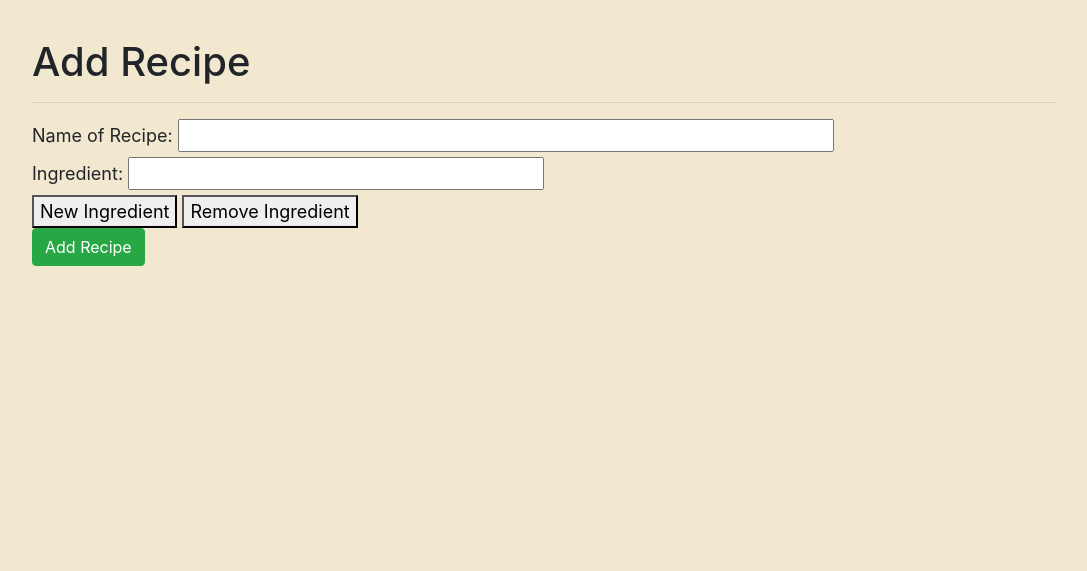
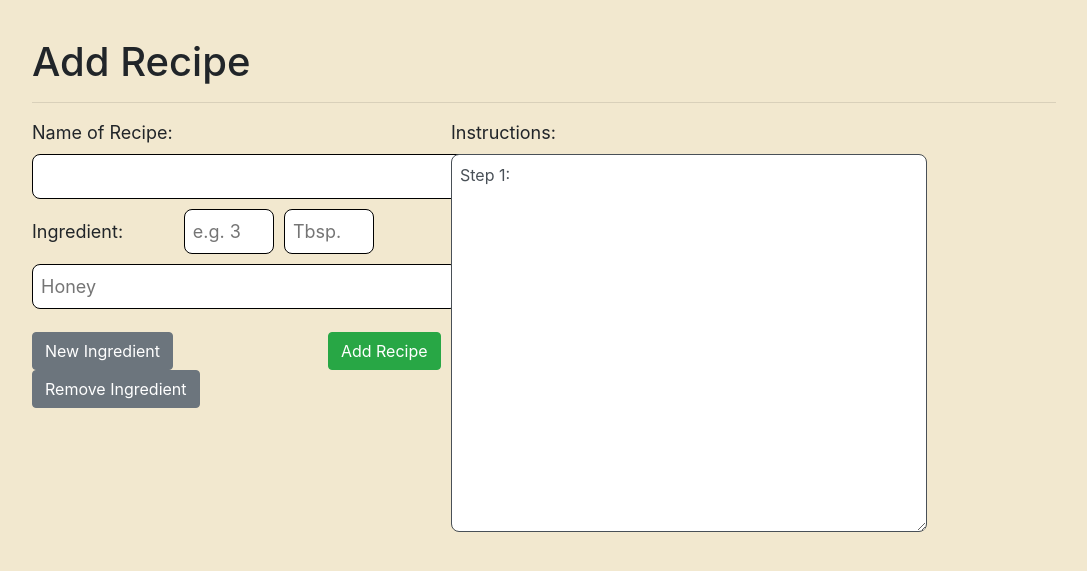
Before and after one commit to jonas-raedler/food4u, a Django app: page /home/add_recipe in a window 1280 px wide. Shown: the part 160-731 px from the top of the page, without its empty margins (96-1183 px from the left). Run offline with Django 4.2, Linux system fonts and the light colour scheme; some libraries are stand-ins or nearby versions.

Commit message:
added models and improved recipe form

```diff
--- a/food4u/recipes/static/_js_functionality.js
+++ b/food4u/recipes/static/_js_functionality.js
@@ -4,9 +4,12 @@ function add() {
     var new_ingredient_no = parseInt($('#total_number').val()) + 1;
     var new_input = "" +
         "<div id=ingr_form_item_" + new_ingredient_no + ">" +
-            "<label for='ingredient_" + new_ingredient_no + "'>Ingredient:&nbsp</label>" +
-            "<input type='text' id='ingredient_" + new_ingredient_no + "' name='ingredient_" + new_ingredient_no + "'>" +
+            "<label for='ingredient_" + new_ingredient_no + "'>Ingredient:&nbsp&nbsp&nbsp&nbsp&nbsp&nbsp&nbsp&nbsp&nbsp&nbsp&nbsp&nbsp</label>" +
+            "<input type='text' name='quantity_" + new_ingredient_no + "' size='2' placeholder='e.g. 3' style='margin-right: 10px;'>" +
+            "<input type='text' name='measurement_" + new_ingredient_no + "' size='2' placeholder='Tbsp.' style='margin-right: 10px;'>" +
+            "<input type='text' name='ingredient_" + new_ingredient_no + "' id='ingredient_" + new_ingredient_no + "' size='30' placeholder='Honey'>" +
         "</div>";
+
 
     $('#ingredient_list').append(new_input);
     $('#total_number').val(new_ingredient_no);
@@ -23,3 +26,8 @@ function remove() {
         $('#total_number').val(last_ingredient_no - 1);
     }
 }
+
+
+function addLineBreak() {
+    var
+}
--- a/food4u/recipes/static/recipes/styles.css
+++ b/food4u/recipes/static/recipes/styles.css
@@ -92,4 +92,47 @@ body a:hover {
 .add_recipe {
     font-size: 18px;
     font-weight: normal;
+    width: 44%;
+    float: left;
 }
+
+.add_recipe input[type=text] {
+    padding: 8px 8px;
+    margin-bottom: 10px;
+    margin-right: 5px;
+    box-sizing: border-box;
+    border-radius: 8px;
+    border: 1px solid;
+
+}
+
+#add_ingredients_section {
+    width: 50%;
+    float: left;
+    margin-top: 3%;
+
+}
+
+#submit_recipe {
+    margin-top: 3%;
+    margin-right: 2.5%;
+    float: right;
+}
+
+.instruction_div {
+    font-size: 18px;
+}
+
+#recipe_instructions {
+    border: 1px solid;
+    width: 50%;
+    float: left;
+    padding: 8px 8px;
+    box-sizing: border-box;
+    border-radius: 8px;
+    border: 1px solid;
+}
+
+.bigblock {
+    width: 93%;
+}
--- a/food4u/recipes/templates/recipes/add_recipe.html
+++ b/food4u/recipes/templates/recipes/add_recipe.html
@@ -5,33 +5,41 @@
 {% block body %}
 <h1>Add Recipe</h1>
 <hr>
-
-    <div class="add_recipe">
-        <form action="{% url 'add_recipe' %}" method="post" onkeydown="return event.key != 'Enter';">
+    <div class="bigblock">
+    <form action="{% url 'add_recipe' %}" method="post">
+        <div class="add_recipe" onkeydown="return event.key != 'Enter';">
             {% csrf_token %}
 
             <!-- Recipe Name -->
-            <label for="recipe_name">Name of Recipe:</label>
+            <label for="recipe_name">Name of Recipe:&nbsp&nbsp</label>
             <input type="text" id="recipe_name" name="recipe_name" size="50">
             <br>
 
             <!-- Ingredient List -->
-            <label for="ingredient_1">Ingredient:</label>
-            <input type="text" id="ingredient_1" name="ingredient_1" size="30">
+            <label for="ingredient_1">Ingredient:&nbsp&nbsp&nbsp&nbsp&nbsp&nbsp&nbsp&nbsp&nbsp&nbsp&nbsp</label>
+            <input type="text" name="quantity_1" size="2" placeholder="e.g. 3">
+            <input type="text" name="measurement_1" size="2" placeholder="Tbsp.">
+            <input type="text" id="ingredient_1" name="ingredient_1" size="30" placeholder="Honey">
 
             <div id="ingredient_list">
                 <!-- To be filled by JavaScript -->
             </div>
 
-            <button type="button" onclick="add()">New Ingredient</button>
-            <button type="button" onclick="remove()">Remove Ingredient</button>
+            <!-- Add/Remove Ingredients Buttons -->
+            <div id="add_ingredients_section">
                 <input type="hidden" value="1" id="total_number">
+                <button class="btn btn-secondary" type="button" onclick="add()">New Ingredient</button>
+                <button class="btn btn-secondary" type="button" onclick="remove()">Remove Ingredient</button>
+            </div>
 
+            <!-- Submit Form -->
+            <button type="submit" id="submit_recipe" class="btn btn-success">Add Recipe</button>
 
-            <br>
+        </div>
 
-            <div class="form-item">
-                <button type="submit" class="btn btn-success" id="form-button-alignment">Add Recipe</button>
+        <div class="instruction_div">
+            <label for="recipe_instructions">Instructions:</label>
+            <textarea id="recipe_instructions" class="form-control" rows="15">Step 1:</textarea>
         </div>
 
     </form>
--- a/food4u/recipes/templates/recipes/layout.html
+++ b/food4u/recipes/templates/recipes/layout.html
@@ -20,23 +20,17 @@
         </div>
 
         <div class="navbar row">
-
-            <a class="navbar-item col" href="">Home</a>
+            <a class="navbar-item col" href="{% url 'index' %}">Home</a>
 
             <a class="navbar-item col" href="{% url 'recipes' %}">Recipes</a>
 
             <a class="navbar-item col" href="{% url 'ingredients' %}">Ingredients</a>
-
         </div>
 
 
     <div class="body">
-        {% block body%}
+        {% block body%}{% endblock %}
+    </div>
 
-
-
-
-        {% endblock %}
-    </div>
 </body>
 </html>
--- a/food4u/recipes/views.py
+++ b/food4u/recipes/views.py
@@ -1,7 +1,6 @@
 from django.shortcuts import render, redirect
 from django.http import HttpResponse
 
-from .forms import RecipeForm, MyForm
 
 # Create your views here.
 def index(request):
@@ -19,9 +18,17 @@ def recipe(request):
 
 
 
+
 def add_recipe(request):
 
-    #if request.method == "POST":
+    if request.method == "POST":
+        # print(list(request.POST.items()))
+        # [('csrfmiddlewaretoken', 'QjJpZuIwFhsECwYptXPnUxtNhodXl46cc52b6XHFFi6vBbI1wZjGUlFijkgvc5D5'),
+        #  ('recipe_name', ''), ('quantity_1', ''), ('measurement_1', ''), ('ingredient_1', ''), ('quantity_2', ''),
+        #  ('measurement_2', ''), ('ingredient_2', ''), ('quantity_3', ''), ('measurement_3', ''), ('ingredient_3', ''),
+        #  ('quantity_4', ''), ('measurement_4', ''), ('ingredient_4', '')]
+
+        recipe_name = request.POST["recipe_name"]
 
 
     return render(request, "recipes/add_recipe.html")
```
Also changed, not shown: food4u/recipes/forms.py (deleted, +0 -21 lines), food4u/recipes/models.py (+16 -0 lines), food4u/db.sqlite3, food4u/recipes/helper_functions.py (added), food4u/recipes/migrations/0001_initial.py (added). Lines whose indentation alone changed are shown as unchanged.
